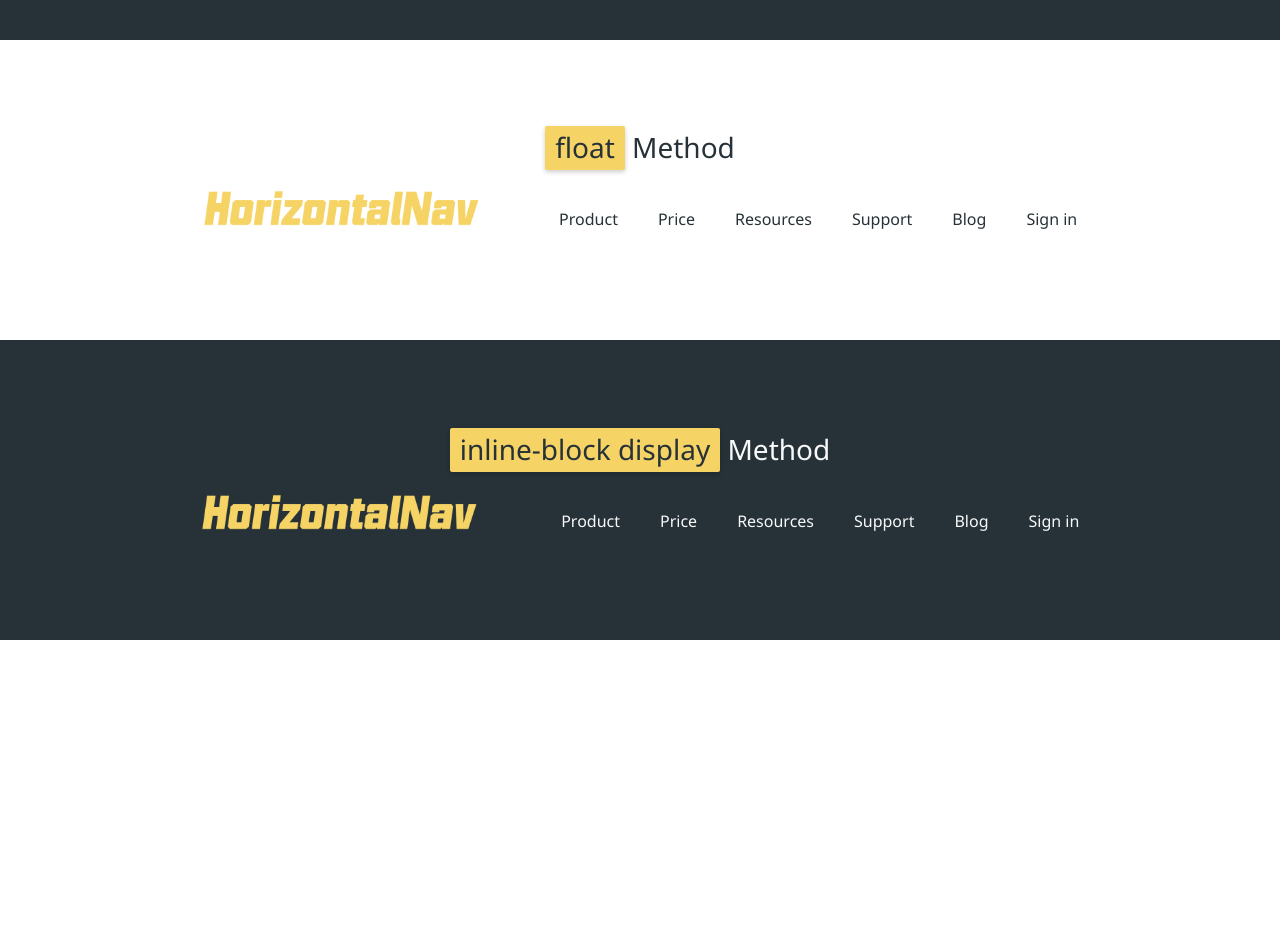
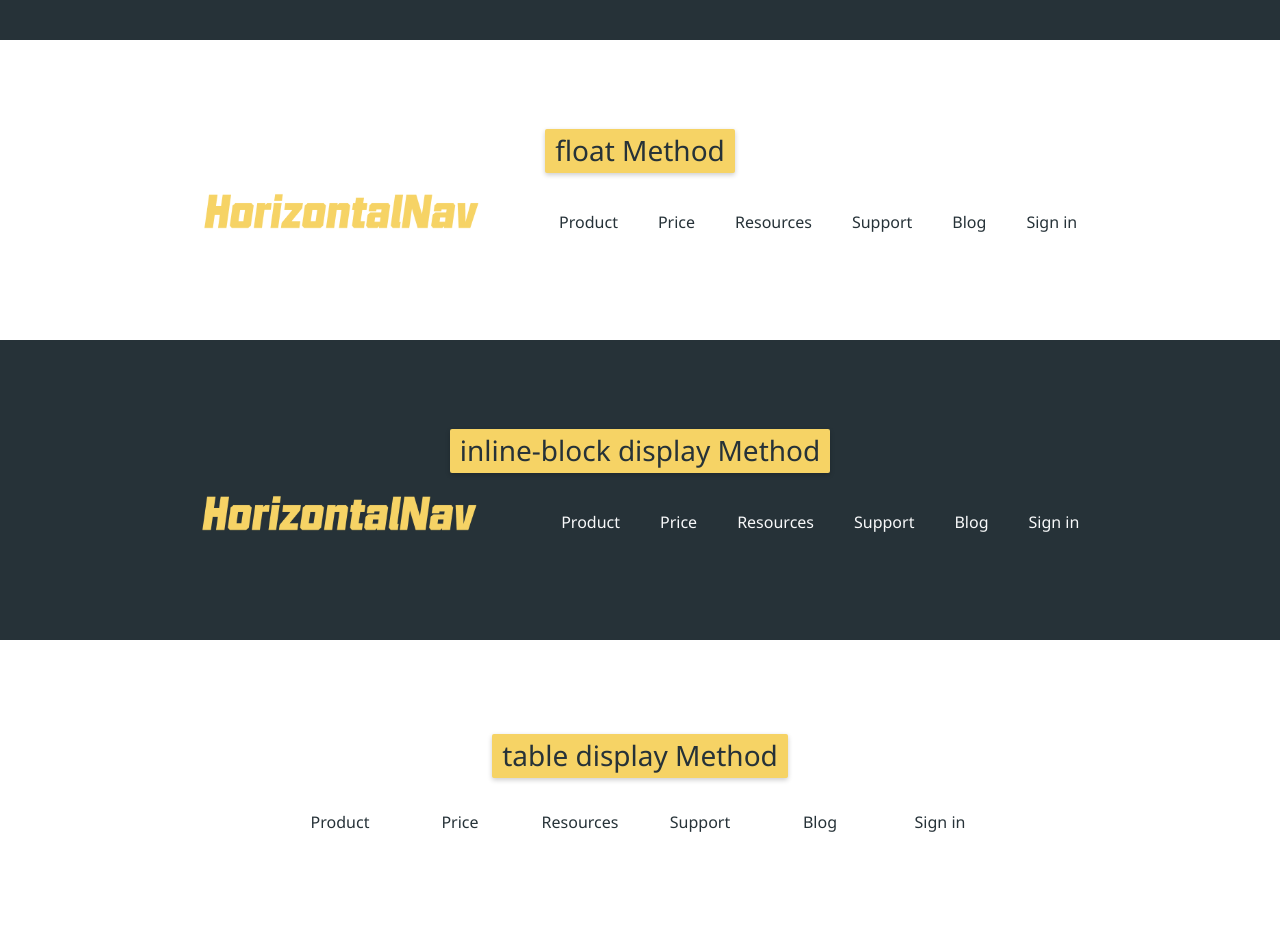
Before and after one commit to byodian/horizontal-navigation, a plain HTML site: page index.html in a window 1280 px wide. Shown: the part 1360-2300 px from the top of the page. Before the commit the page ends 2000 px from the top, so only its background shows below. Drawn offline with Linux system fonts and the light colour scheme.

Commit message:
build: table display mode method

```diff
--- a/css/main.css
+++ b/css/main.css
@@ -79,11 +79,10 @@
   font-family: '黑体', sans-serif;
 }
 
-/*Start - 水平导航菜单 float 方案 - Start*/
 .navbar {
+  height: 58px;
+  border-radius: 5px;
   min-height: 58px;
-  padding: 0 80px;
-  border-radius: 5px;
 }
 
 /* Inherit the color value of navbar-dark element  */
@@ -101,30 +100,23 @@
   height: 36px;
 }
 
-.inline-block .navbar-brand {
-  vertical-align: middle;
-}
-
 .navbar-nav,
 .nav-item,
 .nav-link {
   height: 100%;
 }
 
+.nav-item {
+  padding: 5px 0;
+}
+
 .navbar-nav {
   margin-bottom: 0;
 }
 
-.nav-item {
-  padding: 5px 0;
-}
-
 .nav-link {
   display: block;
-  padding: 0 20px;
-  border-radius: 2px;
-  line-height: 48px;
-  transition: all .2s ease-in;
+  transition: all .2s cubic-bezier(0.22, 0.61, 0.36, 1);
 }
 
 .nav-dark .nav-link:hover {
@@ -137,26 +129,8 @@
   color: var(--gray-dark);
 }
 
-/* Float method */
-.float-left .navbar-brand, .float-left .nav-item {
-  float: left;
-}
-
-/* Inline-block display method */
-.inline-block > *,
-.inline-block .nav-item {
-  display: inline-block;
-  /* Remove the space between inline-block elements */
-  font-size: 0;
-}
-
-.inline-block .nav-link {
-  font-size: 1rem;
-}
-
 @media screen and (max-width: 1201px) {
   .navbar {
-    padding: 0;
     text-align: center;
   }
 
@@ -171,3 +145,68 @@
     padding-left: 0;
   }
 }
+
+/* Methods */
+
+/* A elements styles*/
+.float-left .nav-link,
+.inline-block .nav-link {
+  padding: 0 20px;
+  border-radius: 2px;
+  line-height: 48px;
+}
+
+/* Float method */
+.float-left .navbar-brand,
+.float-left .nav-item {
+  height: 100%;
+  float: left;
+}
+
+/* Inline-block display method */
+.inline-block > *,
+.inline-block .nav-item {
+  display: inline-block;
+  /* Remove the space between inline-block elements */
+  font-size: 0;
+}
+
+.inline-block .navbar-brand {
+  /* height: 58px */
+  height: 100%;
+  vertical-align: middle;
+}
+
+.inline-block .nav-link {
+  font-size: 1rem;
+}
+
+/* Table display method*/
+.table-navbar {
+  width: 100%;
+  max-width: 45em;
+}
+
+.table-nav {
+  display: table;
+  table-layout: fixed;
+  width: 100%;
+  height: 48px;
+  border-collapse: collapse;
+  margin-bottom: 0;
+}
+
+.table-item {
+  display: table-cell;
+  text-align: center;
+  vertical-align: middle;
+  border-radius: 2px;
+}
+
+.table-link {
+  display: block;
+}
+
+.table-item:hover .table-link {
+  color: var(--orange);
+}
--- a/index.html
+++ b/index.html
@@ -41,7 +41,7 @@
       </p>
     </section>
     <section class="section section--nav">
-      <h3 class="method"><span>float</span> Method</h3>
+      <h3 class="method"><span>float Method</span></h3>
       <nav class="navbar float-left">
         <a class="navbar-brand" href="#">
           <img class="navbar-logo" src="./img/logo.png" alt="logo">
@@ -69,7 +69,7 @@
       </nav>
     </section>
     <section class="section section--nav bg-dark">
-      <h3 class="method"><span>inline-block display</span> Method</h3>
+      <h3 class="method"><span>inline-block display Method</span></h3>
       <nav class="navbar inline-block">
         <a class="navbar-brand" href="#">
           <img class="navbar-logo" src="./img/logo.png" alt="logo">
@@ -96,6 +96,31 @@
         </ul>
       </nav>
     </section>
+    <section class="section section--nav">
+      <h3 class="method"><span>table display Method</span></h3>
+      <nav class="table-navbar">
+        <ul class="table-nav">
+          <li class="table-item">
+            <a href="#" class="table-link">Product</a>
+          </li>
+          <li class="table-item">
+            <a href="#" class="table-link">Price</a>
+          </li>
+          <li class="table-item">
+            <a href="#" class="table-link">Resources</a>
+          </li>
+          <li class="table-item">
+            <a href="#" class="table-link">Support</a>
+          </li>
+          <li class="table-item">
+            <a href="#" class="table-link">Blog</a>
+          </li>
+          <li class="table-item">
+            <a href="#" class="table-link">Sign in</a>
+          </li>
+        </ul>
+      </nav>
+    </section>
   </div>
 </body>
 
```
